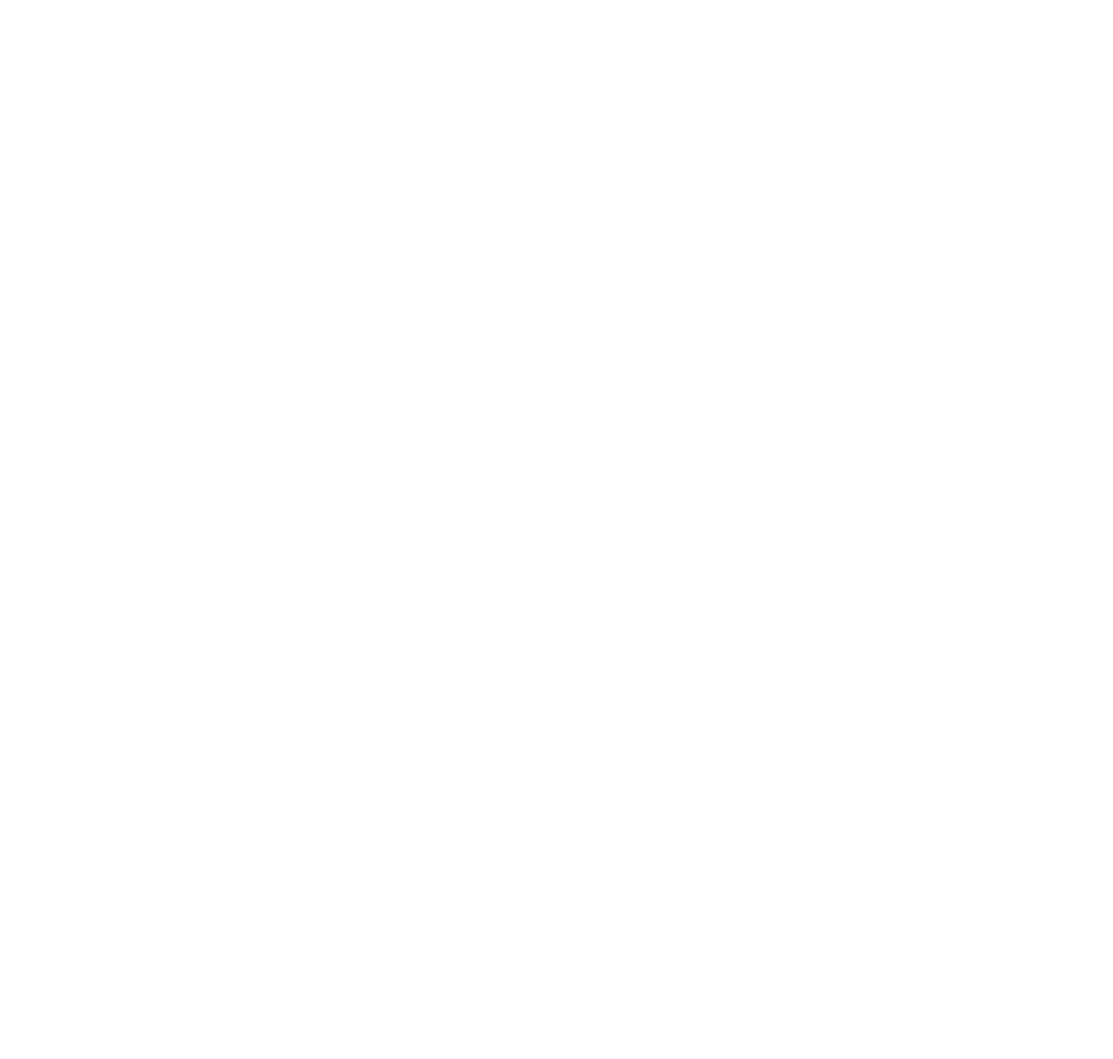
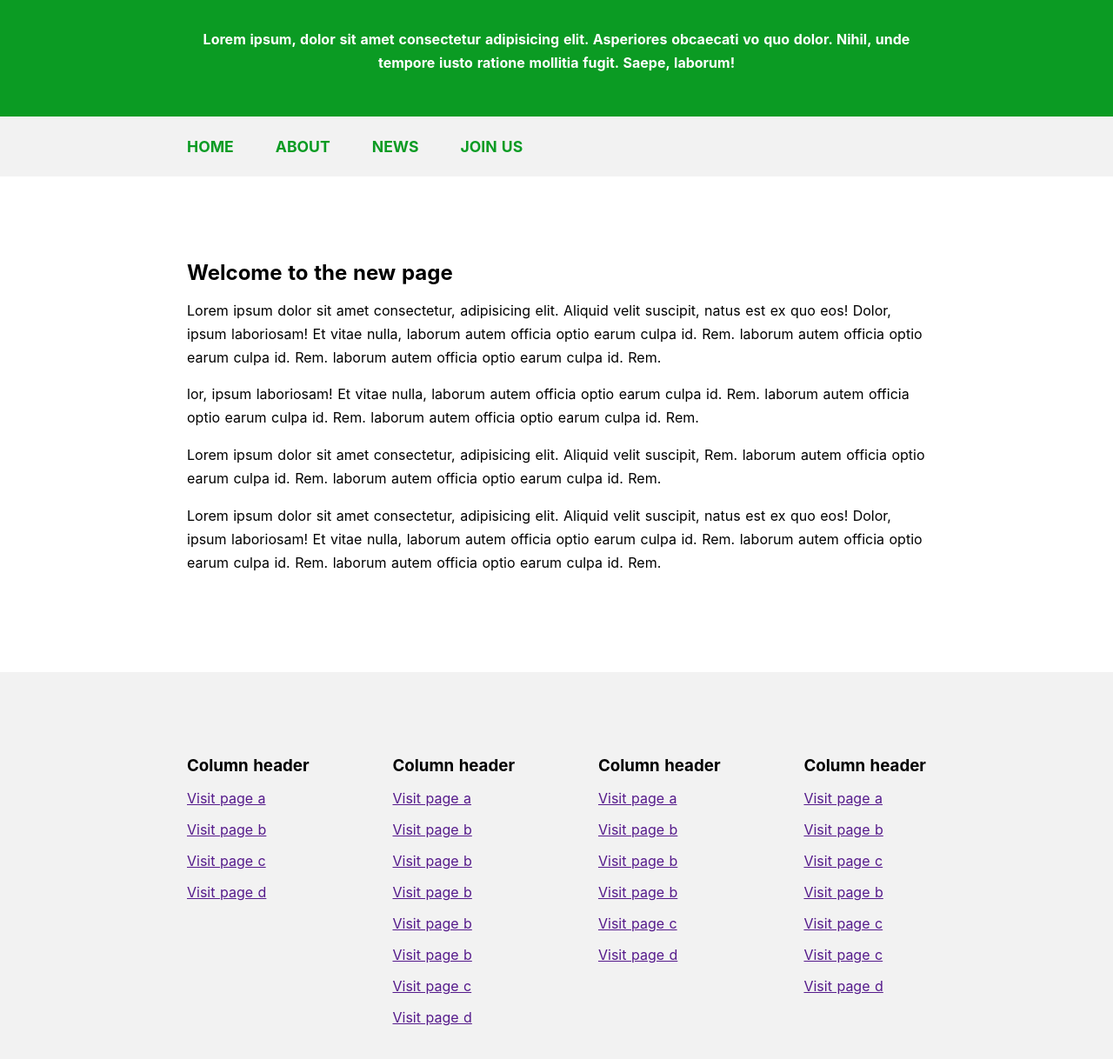
Before and after one commit to danielc92/nuxt-sandbox, a Nuxt app: page /new-layout-test in a window 1280 px wide. Before the commit this address had no page. Shown: the top 1218 px of the page at 87% size. Before the commit the page ends 800 px from the top, so only its background shows below. Built offline with nearby package versions, Linux system fonts and the light colour scheme.

Commit message:
working with custom layouts

```diff
--- /dev/null
+++ b/layouts/proof-of-concept.vue
@@ -0,0 +1,145 @@
+<template>
+  <section>
+    <div class="daily-news">
+      <div class="daily-news__content">
+        <p>
+          Lorem ipsum, dolor sit amet consectetur adipisicing elit. Asperiores
+          obcaecati vo quo dolor. Nihil, unde tempore iusto ratione mollitia
+          fugit. Saepe, laborum!
+        </p>
+      </div>
+    </div>
+    <div class="layout__wrapper sticky">
+      <nav class="navigation">
+        <ul class="navigation__list">
+          <li><a class="navigation__link" href="#">Home</a></li>
+          <li>
+            <a class="navigation__link" href="#">About</a>
+          </li>
+          <li>
+            <a class="navigation__link" href="#">News</a>
+          </li>
+          <li><a class="navigation__link" href="#">Join Us</a></li>
+        </ul>
+      </nav>
+    </div>
+    <Nuxt />
+    <div class="layout__wrapper">
+      <footer class="footer">
+        <div>
+          <h3>Column header</h3>
+          <ul class="footer__column">
+            <li><a href="">Visit page a</a></li>
+            <li><a href="">Visit page b</a></li>
+            <li><a href="">Visit page c</a></li>
+            <li><a href="">Visit page d</a></li>
+          </ul>
+        </div>
+
+        <div>
+          <h3>Column header</h3>
+          <ul class="footer__column">
+            <li><a href="">Visit page a</a></li>
+            <li><a href="">Visit page b</a></li>
+            <li><a href="">Visit page b</a></li>
+            <li><a href="">Visit page b</a></li>
+            <li><a href="">Visit page b</a></li>
+            <li><a href="">Visit page b</a></li>
+            <li><a href="">Visit page c</a></li>
+            <li><a href="">Visit page d</a></li>
+          </ul>
+        </div>
+        <div>
+          <h3>Column header</h3>
+          <ul class="footer__column">
+            <li><a href="">Visit page a</a></li>
+            <li><a href="">Visit page b</a></li>
+            <li><a href="">Visit page b</a></li>
+            <li><a href="">Visit page b</a></li>
+            <li><a href="">Visit page c</a></li>
+            <li><a href="">Visit page d</a></li>
+          </ul>
+        </div>
+        <div>
+          <h3>Column header</h3>
+          <ul class="footer__column">
+            <li><a href="">Visit page a</a></li>
+            <li><a href="">Visit page b</a></li>
+            <li><a href="">Visit page c</a></li>
+            <li><a href="">Visit page b</a></li>
+            <li><a href="">Visit page c</a></li>
+            <li><a href="">Visit page c</a></li>
+            <li><a href="">Visit page d</a></li>
+          </ul>
+        </div>
+      </footer>
+    </div>
+  </section>
+</template>
+
+<script lang="ts">
+import Vue from 'vue'
+
+export default Vue.extend({})
+</script>
+
+<style scoped lang="scss">
+.layout {
+  &__wrapper {
+    background: #f2f2f2;
+  }
+}
+.daily-news {
+  background: rgb(11, 155, 35);
+
+  &__content {
+    font-weight: bold;
+    text-align: center;
+    max-width: 850px;
+    margin: 0 auto;
+    padding: 2rem 0;
+    color: white;
+  }
+}
+.sticky {
+  position: sticky;
+  top: 0;
+  scroll-behavior: smooth;
+}
+.navigation {
+  width: 100%;
+  max-width: 850px;
+  margin: 0 auto;
+  &__list {
+    padding: 1.5rem 0;
+    display: flex;
+    > li {
+      margin-right: 3rem;
+      list-style: none;
+    }
+  }
+  &__link {
+    color: rgb(11, 155, 35);
+    font-weight: bold;
+    text-transform: uppercase;
+    text-decoration: none;
+    font-size: 1.1rem;
+    margin: 0;
+    position: relative;
+  }
+}
+.footer {
+  padding: 6rem 0;
+  max-width: 850px;
+  margin: 0 auto;
+  display: flex;
+  justify-content: space-between;
+  &__column {
+    padding: 0;
+    margin-right: 1.5rem;
+    > li {
+      list-style: none;
+    }
+  }
+}
+</style>
--- /dev/null
+++ b/pages/new-layout-test.vue
@@ -0,0 +1,46 @@
+<template>
+  <div class="content">
+    <h1>Welcome to the new page</h1>
+    <p>
+      Lorem ipsum dolor sit amet consectetur, adipisicing elit. Aliquid velit
+      suscipit, natus est ex quo eos! Dolor, ipsum laboriosam! Et vitae nulla,
+      laborum autem officia optio earum culpa id. Rem. laborum autem officia
+      optio earum culpa id. Rem. laborum autem officia optio earum culpa id.
+      Rem.
+    </p>
+
+    <p>
+      lor, ipsum laboriosam! Et vitae nulla, laborum autem officia optio earum
+      culpa id. Rem. laborum autem officia optio earum culpa id. Rem. laborum
+      autem officia optio earum culpa id. Rem.
+    </p>
+    <p>
+      Lorem ipsum dolor sit amet consectetur, adipisicing elit. Aliquid velit
+      suscipit, Rem. laborum autem officia optio earum culpa id. Rem. laborum
+      autem officia optio earum culpa id. Rem.
+    </p>
+    <p>
+      Lorem ipsum dolor sit amet consectetur, adipisicing elit. Aliquid velit
+      suscipit, natus est ex quo eos! Dolor, ipsum laboriosam! Et vitae nulla,
+      laborum autem officia optio earum culpa id. Rem. laborum autem officia
+      optio earum culpa id. Rem. laborum autem officia optio earum culpa id.
+      Rem.
+    </p>
+  </div>
+</template>
+
+<script lang="ts">
+import Vue from 'vue'
+
+export default Vue.extend({
+  layout: 'proof-of-concept',
+})
+</script>
+
+<style lang="scss">
+.content {
+  padding: 6rem 0;
+  max-width: 850px;
+  margin: 0 auto;
+}
+</style>
```
